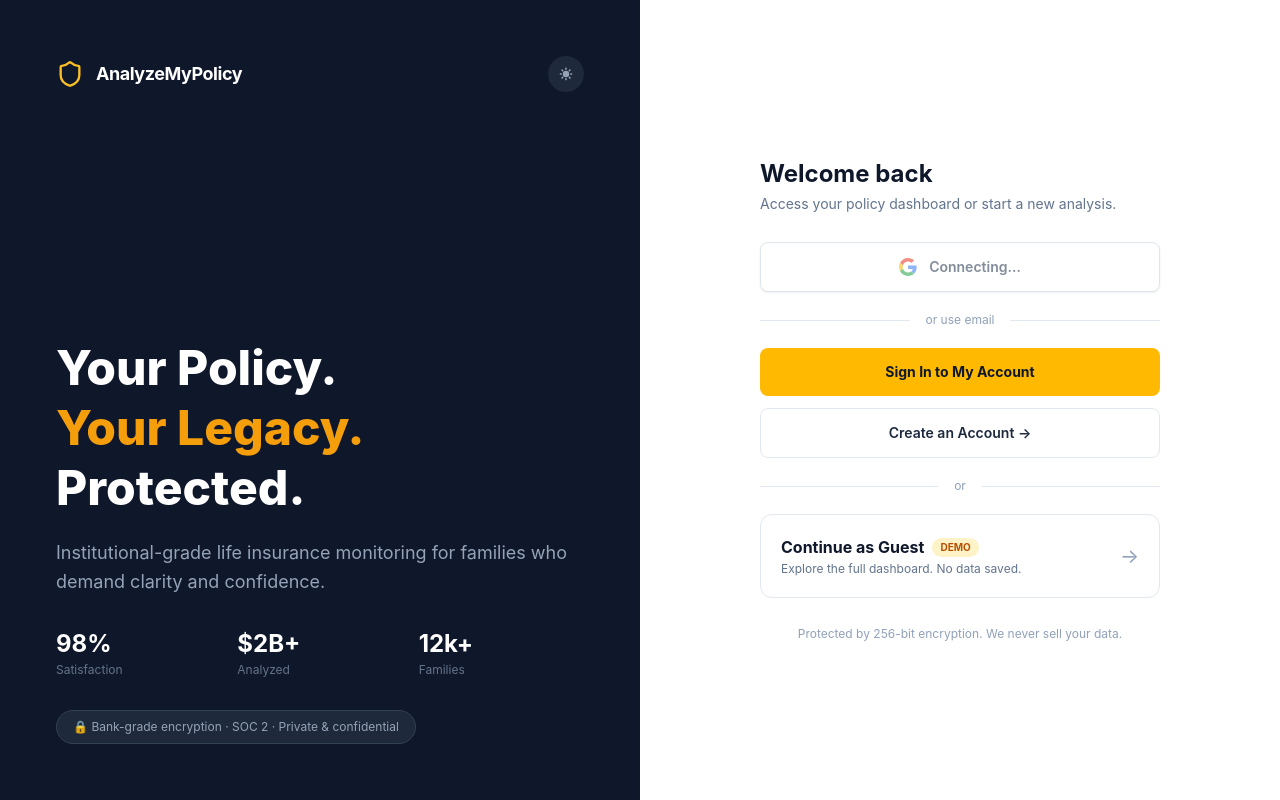
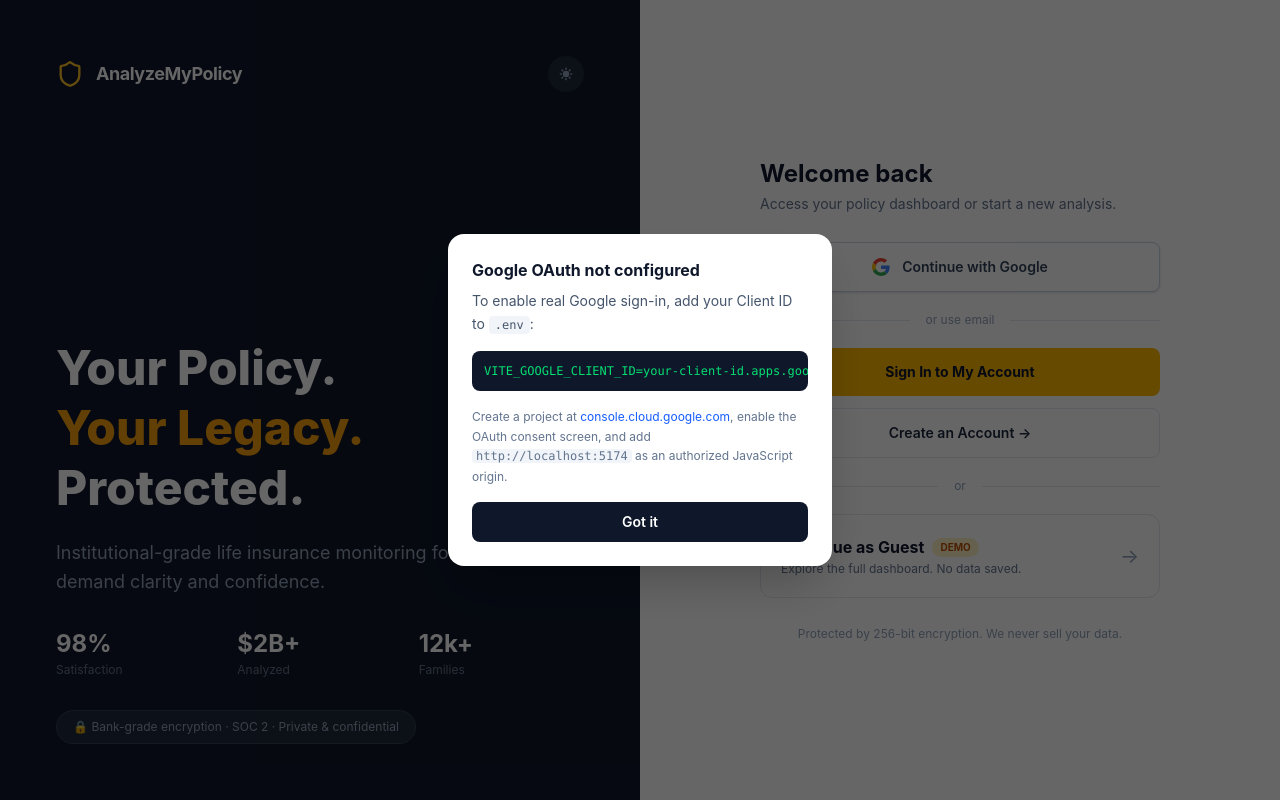
Before and after one commit to dror-katzav/analyzemypolicy, a React (Vite) app: page / in a window 1280 px wide. Both pictures are taken after a click on the button "Continue with Google". Built offline with nearby package versions, Linux system fonts and the light colour scheme; no server answers.

Commit message:
google login

```diff
--- a/src/components/GoogleLoginButton.jsx
+++ b/src/components/GoogleLoginButton.jsx
@@ -54,26 +54,53 @@
   );
 }
 
-// Rendered when no client ID is configured — simulates a Google login for demo purposes.
-function DemoGoogleButton({ onSuccess, children }) {
-  const [loading, setLoading] = useState(false);
+// Shown when VITE_GOOGLE_CLIENT_ID is not configured.
+function SetupNotice() {
+  const [open, setOpen] = useState(false);
 
-  const handleClick = async () => {
-    setLoading(true);
-    await new Promise((r) => setTimeout(r, 700));
-    onSuccess({ given_name: 'Demo', family_name: 'User', email: 'demo@gmail.com', picture: null });
-    setLoading(false);
-  };
+  return (
+    <>
+      <button
+        type="button"
+        onClick={() => setOpen(true)}
+        className="w-full flex items-center justify-center gap-3 py-3.5 px-5 bg-white hover:bg-slate-50 text-slate-700 font-semibold rounded-lg transition-colors border border-slate-300 text-sm shadow-sm"
+      >
+        <GoogleIcon />
+        Continue with Google
+      </button>
 
-  return <Btn loading={loading} onClick={handleClick}>{children}</Btn>;
+      {open && (
+        <div className="fixed inset-0 bg-black/60 flex items-center justify-center z-50 p-4" onClick={() => setOpen(false)}>
+          <div
+            className="bg-white rounded-2xl p-6 max-w-sm w-full shadow-2xl"
+            onClick={(e) => e.stopPropagation()}
+          >
+            <h3 className="text-slate-900 font-bold text-base mb-2">Google OAuth not configured</h3>
+            <p className="text-slate-600 text-sm mb-4 leading-relaxed">
+              To enable real Google sign-in, add your Client ID to <code className="bg-slate-100 px-1.5 py-0.5 rounded text-xs font-mono">.env</code>:
+            </p>
+            <pre className="bg-slate-900 text-green-400 text-xs rounded-lg p-3 mb-4 overflow-x-auto font-mono">
+              {`VITE_GOOGLE_CLIENT_ID=your-client-id.apps.googleusercontent.com`}
+            </pre>
+            <p className="text-slate-500 text-xs mb-4 leading-relaxed">
+              Create a project at <span className="text-blue-600">console.cloud.google.com</span>, enable the OAuth consent screen, and add <code className="bg-slate-100 px-1 rounded">http://localhost:5174</code> as an authorized JavaScript origin.
+            </p>
+            <button
+              onClick={() => setOpen(false)}
+              className="w-full py-2.5 bg-slate-900 hover:bg-slate-700 text-white font-semibold rounded-lg text-sm transition-colors"
+            >
+              Got it
+            </button>
+          </div>
+        </div>
+      )}
+    </>
+  );
 }
 
-// Exported component — renders RealGoogleButton only when GoogleOAuthProvider is present.
-// Both sub-components are in the same file so the import is always bundled,
-// but useGoogleLogin is only *called* when RealGoogleButton actually renders.
 export default function GoogleLoginButton({ onSuccess, onError, children }) {
   if (import.meta.env.VITE_GOOGLE_CLIENT_ID) {
     return <RealGoogleButton onSuccess={onSuccess} onError={onError}>{children}</RealGoogleButton>;
   }
-  return <DemoGoogleButton onSuccess={onSuccess}>{children}</DemoGoogleButton>;
+  return <SetupNotice />;
 }
```
Also changed, not shown: 1 other file (tests, documents, lock files or other folders).
